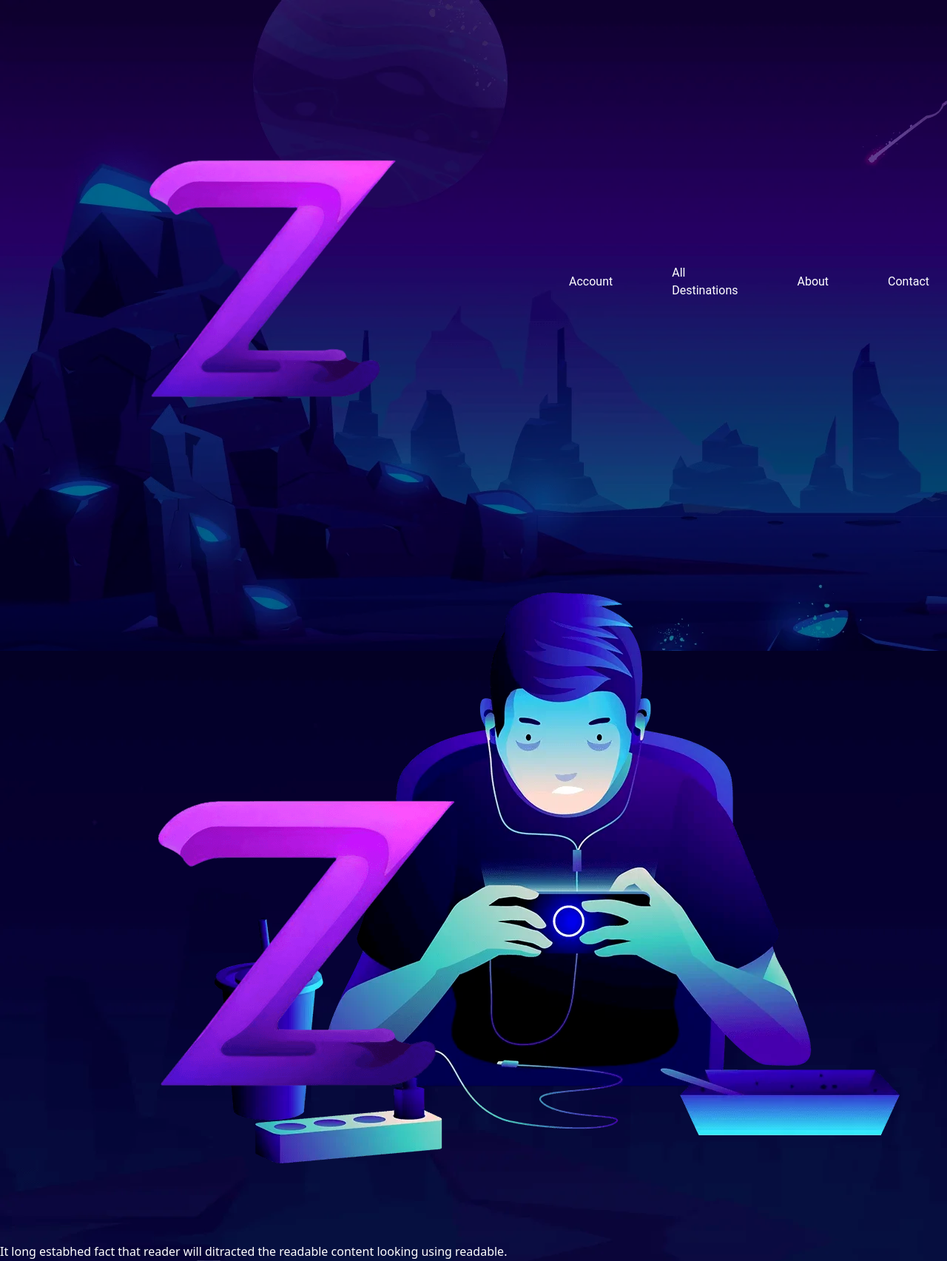
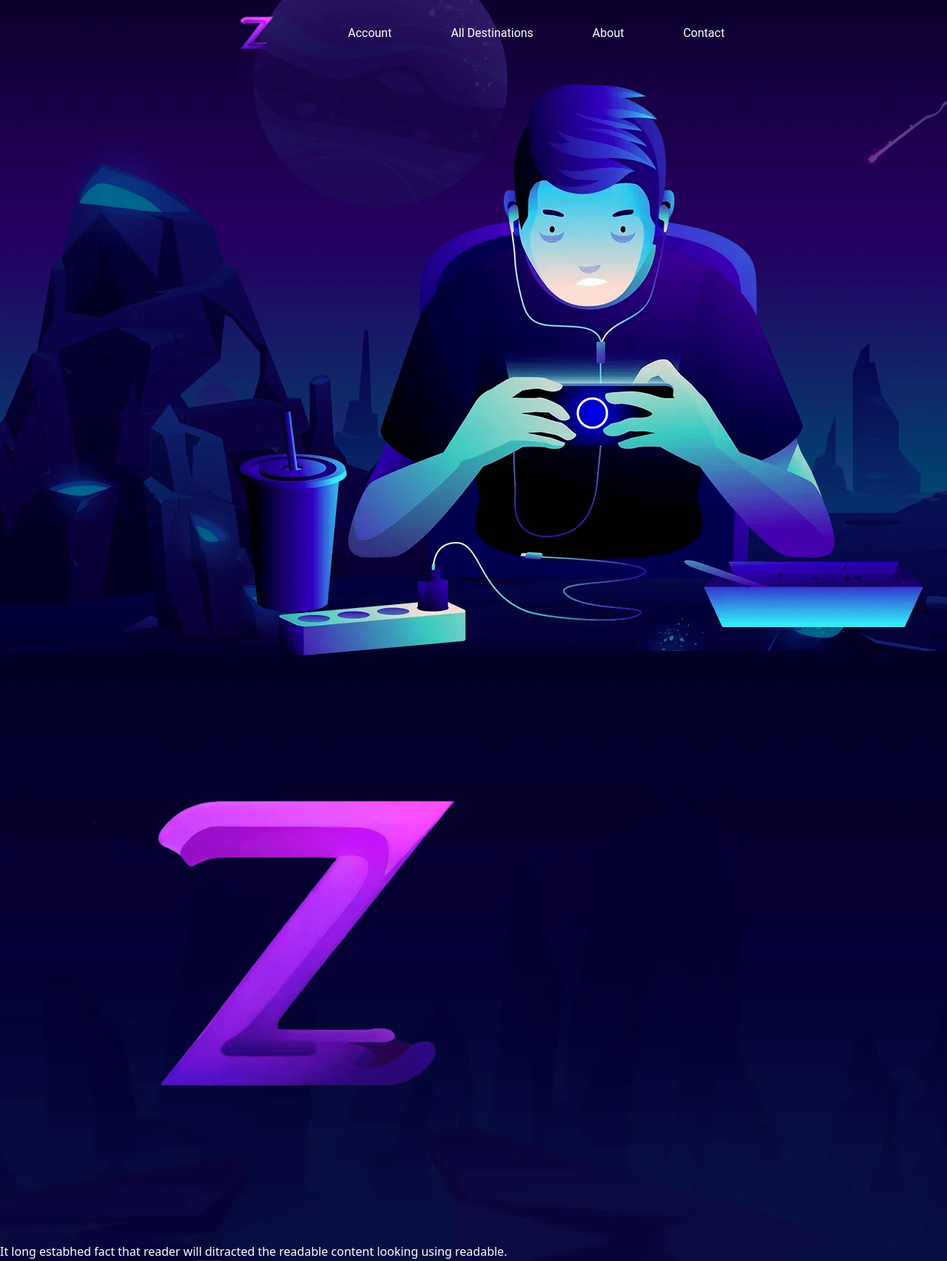
Before and after one commit to Val0ry/SiteCatalogGames, a PHP site: page / in a window 1280 px wide. Shown: the top 1705 px of the page at 74% size. Run offline with PHP 8.4, Linux system fonts and the light colour scheme; some libraries are stand-ins or nearby versions.

Commit message:
Commun Folder

```diff
--- a/css/style.css
+++ b/css/style.css
@@ -25,7 +25,7 @@ body {
     display: flex;
     justify-content: center;
     align-items: center;
-    padding: 3rem 1.5rem 5.5rem;
+    padding: -1rem 1.5rem 5.5rem;
 }
 
 .hamburger {
@@ -72,13 +72,10 @@ body {
 .heroimg {
 	display: flex;
 	justify-content: flex-end;
-}
-
-.heroimg img {
-	padding: 0rem 4rem;
+	padding: 1.5rem 2rem;
 }
 
 .logoz {
 	display: flex;
-
+	width: 7vw;
 }
--- a/index.php
+++ b/index.php
@@ -11,7 +11,7 @@ include "includes/header.php";
 		</div>
 		<ul class="nav-menu">
 			<li class="nav-item">
-				<a href="../html/login.html" class="nav-link">Account</a>
+				<a href="login.php" class="nav-link">Account</a>
 			</li>
 			<li class="nav-item">
 				<a href="../html/destinations.html" class="nav-link">All Destinations</a>
@@ -32,6 +32,7 @@ include "includes/header.php";
 	<div class="heroimg">
 		<img src="./img/hero-position-img.png">
 	</div>
+	<h1></h1>
 </section>
 
 <section>
```
Also changed, not shown: login.php (added).
